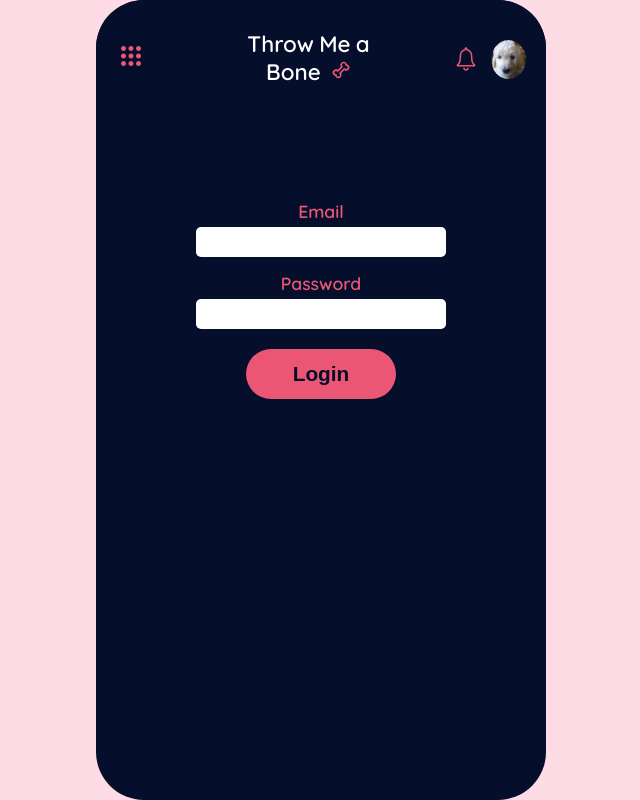
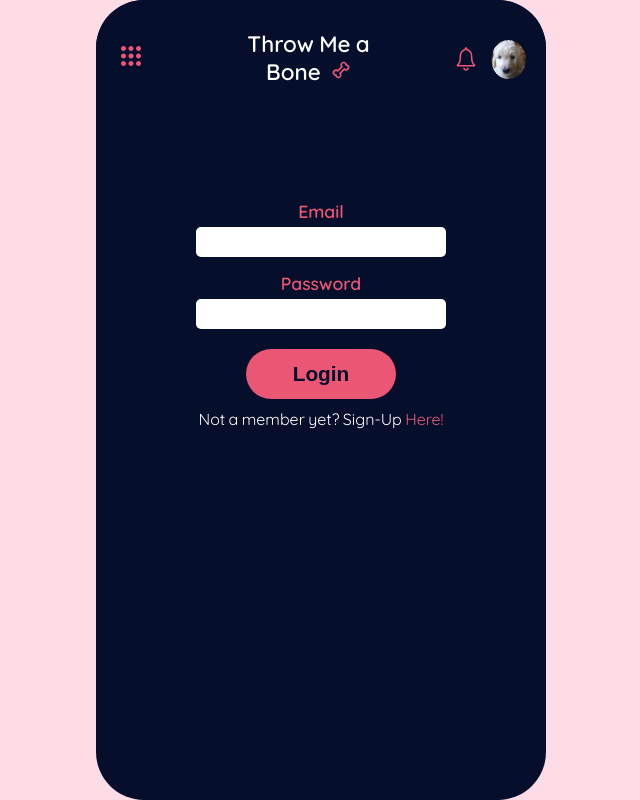
Before and after one commit to erickbey/dog-tinder, a React (Create React App) app in the folder client/: page / in a window 1280 px wide. Shown: the whole page, without its empty margins (319-959 px from the left). Built offline with nearby package versions, Linux system fonts and the light colour scheme.

Commit message:
added a link to signup page

```diff
--- a/client/src/components/Login/Login.css
+++ b/client/src/components/Login/Login.css
@@ -26,21 +26,11 @@
     margin-top: 5px;;
 }
 
-.submit__button {
-    width: 150px;
-    height: 50px;
-    border-radius: 3rem;
-    margin-top: 20px;
-    padding: 5px;
-    background-color: var(--color-primary);
-    color: var(--color-bg);
-    font-size: 1.3rem;
-    font-weight: 600;
-    color: var(--color-bg);
+.signup__text {
+    margin-top: 10px;
+    color: white;
 }
 
-.login__text {
-    font-size: 1.3rem;
-    font-weight: 600;
-    color: var(--color-bg);
+.signup__text > a {
+    color: var(--color-primary);
 }
--- a/client/src/components/Login/Login.jsx
+++ b/client/src/components/Login/Login.jsx
@@ -13,6 +13,7 @@ function Login() {
           <p className='label password'>Password</p>
           <input className='inputs' type="text" />
           <button className='btn submit__button'><span className='login__text'>Login</span></button>
+          <p className='signup__text'>Not a member yet? Sign-Up <a>Here!</a></p>
       </div>
     </div>
   )
```
